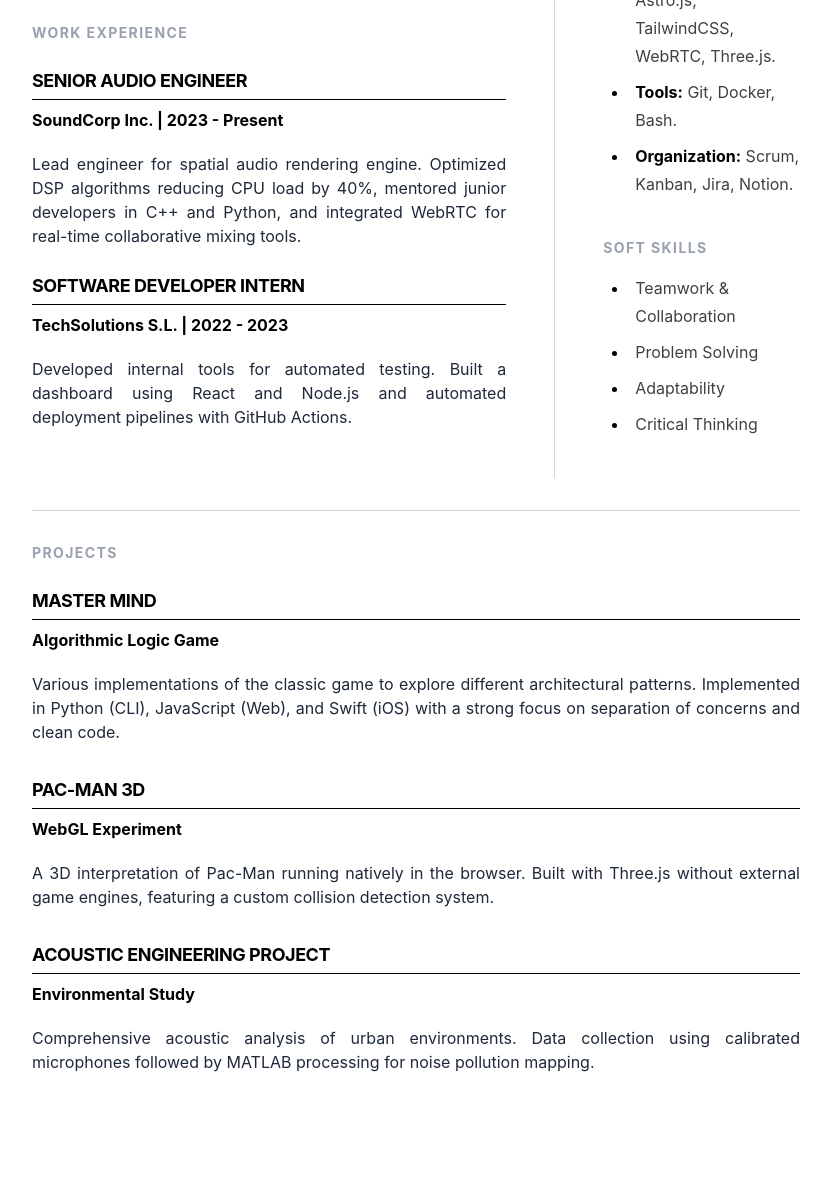
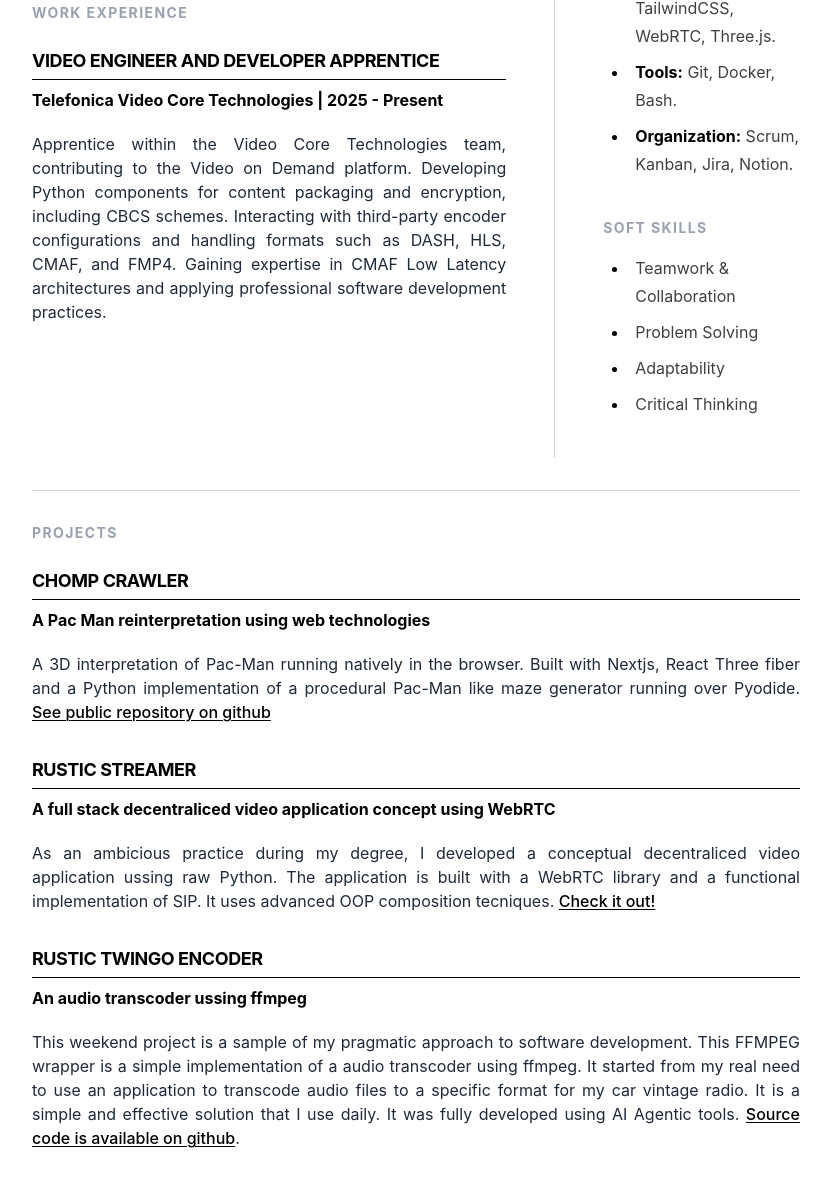
Before and after one commit to yodak025/Porfolio, an Astro site: page / in a window 1280 px wide. Shown: the part 802-1988 px from the top of the page, without its empty margins (224-1055 px from the left). Built offline with nearby package versions, Linux system fonts and the light colour scheme; Astro itself is replaced by a stand-in of ours.

Commit message:
[UPDATE] New content for portfolio

```diff
--- a/cv/contactInfo.md
+++ b/cv/contactInfo.md
@@ -4,11 +4,9 @@ visible: true
 name: "Diego Sota Rebollo"
 role: "Audiovisual Systems Engineer and Software Developer"
 email: "diego.sota@gmail.com"
-phone: "+34 646 967 576"
 location: "Madrid, Spain"
-linkedin: "www.linkedin.com/in/diego-sota-rebollo-a4a09a286"
+linkedin: "https://www.linkedin.com/in/diego-sota-rebollo-a4a09a286/"
 github: "https://github.com/yodak025"
-web: "https://diegosota.dev"
 ---
 <!-- Este archivo es puramente para metadatos de cabecera,
      pero si se quisiera añadir texto libre debajo de los datos de contacto,
--- a/cv/projects.md
+++ b/cv/projects.md
@@ -4,17 +4,17 @@ visible: true
 order: 3
 ---
 
-## Master Mind
-**Algorithmic Logic Game**
+## Chomp Crawler
+**A Pac Man reinterpretation using web technologies**
 
-Various implementations of the classic game to explore different architectural patterns. Implemented in Python (CLI), JavaScript (Web), and Swift (iOS) with a strong focus on separation of concerns and clean code.
+A 3D interpretation of Pac-Man running natively in the browser. Built with Nextjs, React Three fiber and a Python implementation of a procedural Pac-Man like maze generator running over Pyodide. [See public repository on github](https://github.com/yodak025/chomp-crawler)
 
-## Pac-Man 3D
-**WebGL Experiment**
+## Rustic Streamer
+**A full stack decentraliced video application concept using WebRTC**
 
-A 3D interpretation of Pac-Man running natively in the browser. Built with Three.js without external game engines, featuring a custom collision detection system.
+As an ambicious practice during my degree, I developed a conceptual decentraliced video application ussing raw Python. The application is built with a WebRTC library and a functional implementation of SIP. It uses advanced OOP composition tecniques. [Check it out!](https://github.com/yodak025/RusticStreamer)
 
-## Acoustic Engineering Project
-**Environmental Study**
+## Rustic Twingo Encoder
+**An audio transcoder ussing ffmpeg**
 
-Comprehensive acoustic analysis of urban environments. Data collection using calibrated microphones followed by MATLAB processing for noise pollution mapping.
+This weekend project is a sample of my pragmatic approach to software development. This FFMPEG wrapper is a simple implementation of a audio transcoder using ffmpeg. It started from my real need to use an application to transcode audio files to a specific format for my car vintage radio. It is a simple and effective solution that I use daily. It was fully developed using AI Agentic tools. [Source code is available on github](https://github.com/yodak025/rustic-twingo-encoder).
--- a/cv/workExperience.md
+++ b/cv/workExperience.md
@@ -4,12 +4,7 @@ visible: true
 order: 2
 ---
 
-## Senior Audio Engineer
-**SoundCorp Inc. | 2023 - Present**
+## Video Engineer and Developer Apprentice
+**Telefonica Video Core Technologies | 2025 - Present**
 
-Lead engineer for spatial audio rendering engine. Optimized DSP algorithms reducing CPU load by 40%, mentored junior developers in C++ and Python, and integrated WebRTC for real-time collaborative mixing tools.
-
-## Software Developer Intern
-**TechSolutions S.L. | 2022 - 2023**
-
-Developed internal tools for automated testing. Built a dashboard using React and Node.js and automated deployment pipelines with GitHub Actions.
+Apprentice within the Video Core Technologies team, contributing to the Video on Demand platform. Developing Python components for content packaging and encryption, including CBCS schemes. Interacting with third-party encoder configurations and handling formats such as DASH, HLS, CMAF, and FMP4. Gaining expertise in CMAF Low Latency architectures and applying professional software development practices.
```
